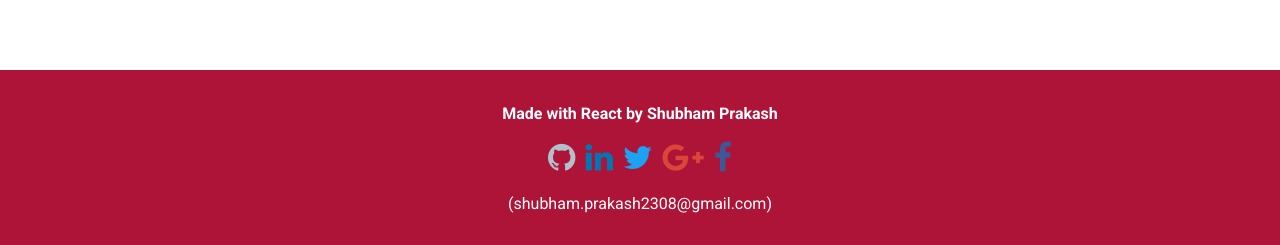
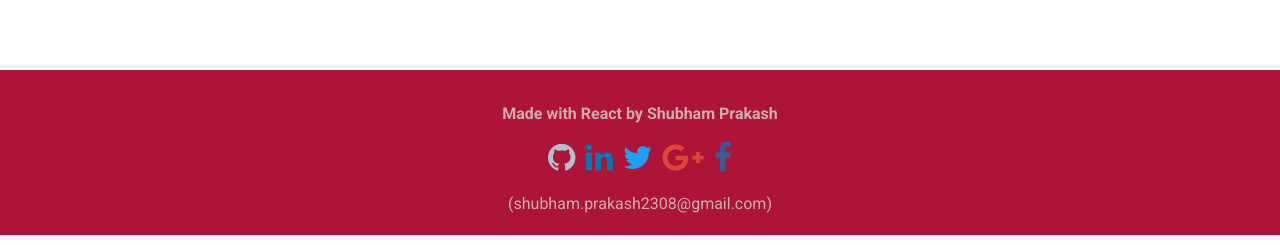
Before and after one commit to iShubhamPrakash/book-tracker, a React (Create React App) app: page / in a window 1280 px wide. Shown: the part 1272-1517 px from the top of the page. Built offline with nearby package versions, Linux system fonts and the light colour scheme.

Commit message:
Tweak footer

```diff
--- a/src/App.css
+++ b/src/App.css
@@ -177,8 +177,9 @@ body, .app {
 /********** Footer ***************/
 .footer {
   background-color: #AE1438;
-  color: #fff;
+  color: rgb(204, 174, 174);
   padding: 1em;
+  padding-bottom: 0.2em;
   margin: 0;
   text-align: center;
 }
```
